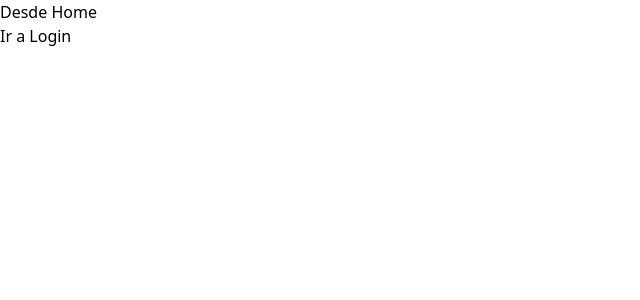
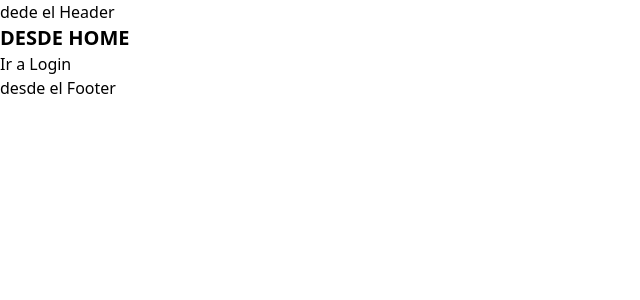
Before and after one commit to javier160516/Localpet-web, a React (Vite) app: page / in a window 1280 px wide. Shown: the top 300 px of the page, without its empty margins (0-640 px from the left). Built offline with nearby package versions, Linux system fonts and the light colour scheme.

Commit message:
Se agregaron las rutas

```diff
--- a/index.html
+++ b/index.html
@@ -6,7 +6,6 @@
     <meta name="viewport" content="width=device-width, initial-scale=1.0" />
     <meta name="light">
     <title>LocalPet</title>
-
   </head>
   <body>
     <div id="root"></div>
--- a/package.json
+++ b/package.json
@@ -1,7 +1,7 @@
 {
   "name": "localpet",
   "private": true,
-  "version": "0.0.0",
+  "version": "1.0.0",
   "type": "module",
   "scripts": {
     "dev": "vite",
--- a/src/App.jsx
+++ b/src/App.jsx
@@ -9,6 +9,7 @@ import ForgotPassword from './views/ForgotPassword';
 function App() {
   return (
     <Routes>
+      {/* Rutas publicas */}
       <Route path='/' element={<AuthLayout />} >
         <Route index element={<Home />} />
         <Route path='login' element={<Login />} />
--- /dev/null
+++ b/src/components/templates/Footer.jsx
@@ -0,0 +1,9 @@
+import React from 'react'
+
+const Footer = () => {
+  return (
+    <div>desde el Footer</div>
+  )
+}
+
+export default Footer
--- /dev/null
+++ b/src/components/templates/Header.jsx
@@ -0,0 +1,9 @@
+import React from 'react'
+
+const Header = () => {
+  return (
+    <div>dede el Header</div>
+  )
+}
+
+export default Header
--- a/src/views/Home.jsx
+++ b/src/views/Home.jsx
@@ -1,12 +1,18 @@
 import React from 'react'
 import { Link } from 'react-router-dom';
+import Header from '../components/templates/Header';
+import Footer from '../components/templates/footer';
+
 const Home = () => {
+
   return (
     <div>
-        <h1>Desde Home</h1>
+        <Header />
+        <h1 className='text-xl font-bold uppercase xs:text-blue-800 '>Desde Home</h1>
         <Link to='/login'>
             Ir a Login
         </Link>
+        <Footer />
     </div>
   )
 }
```
